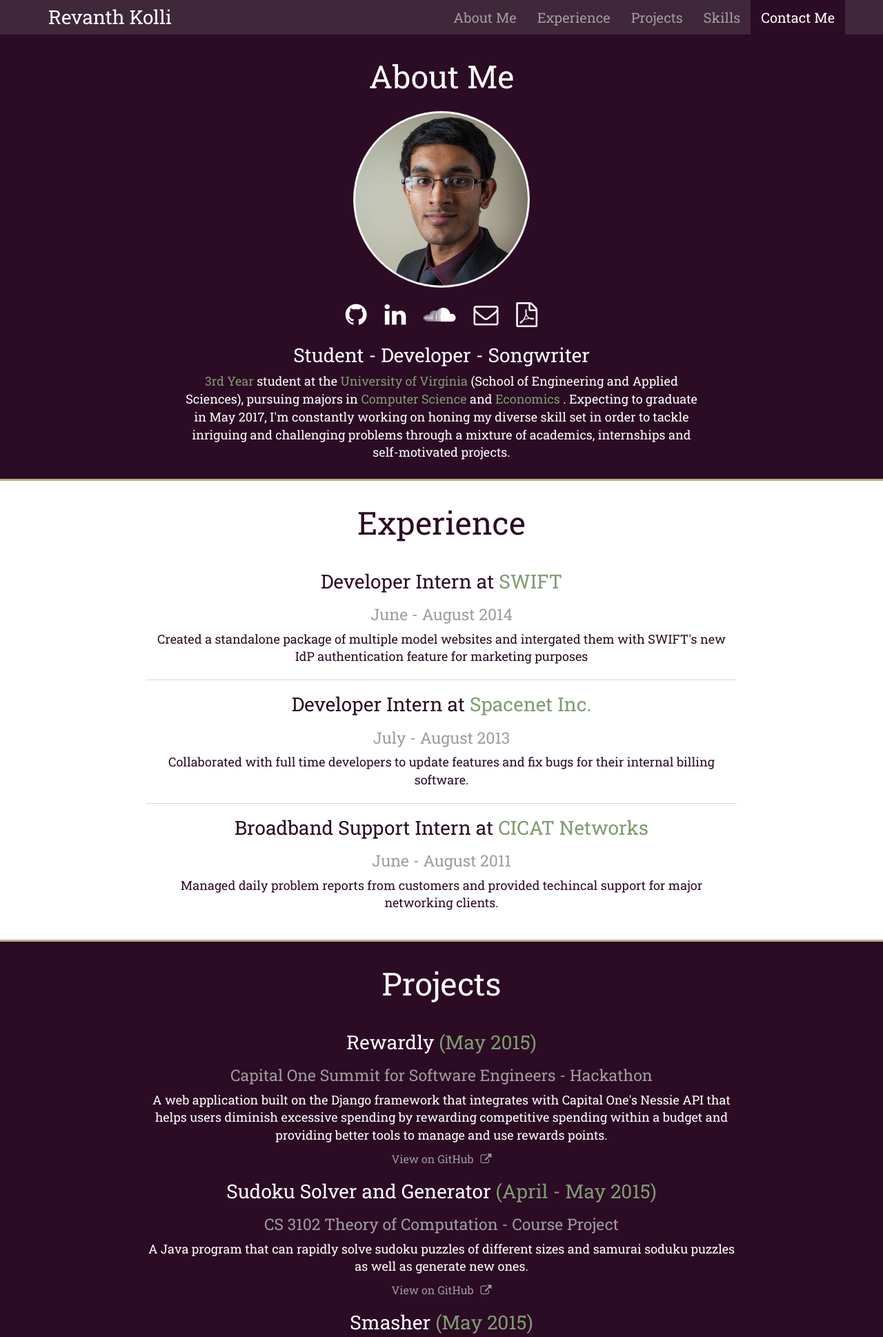
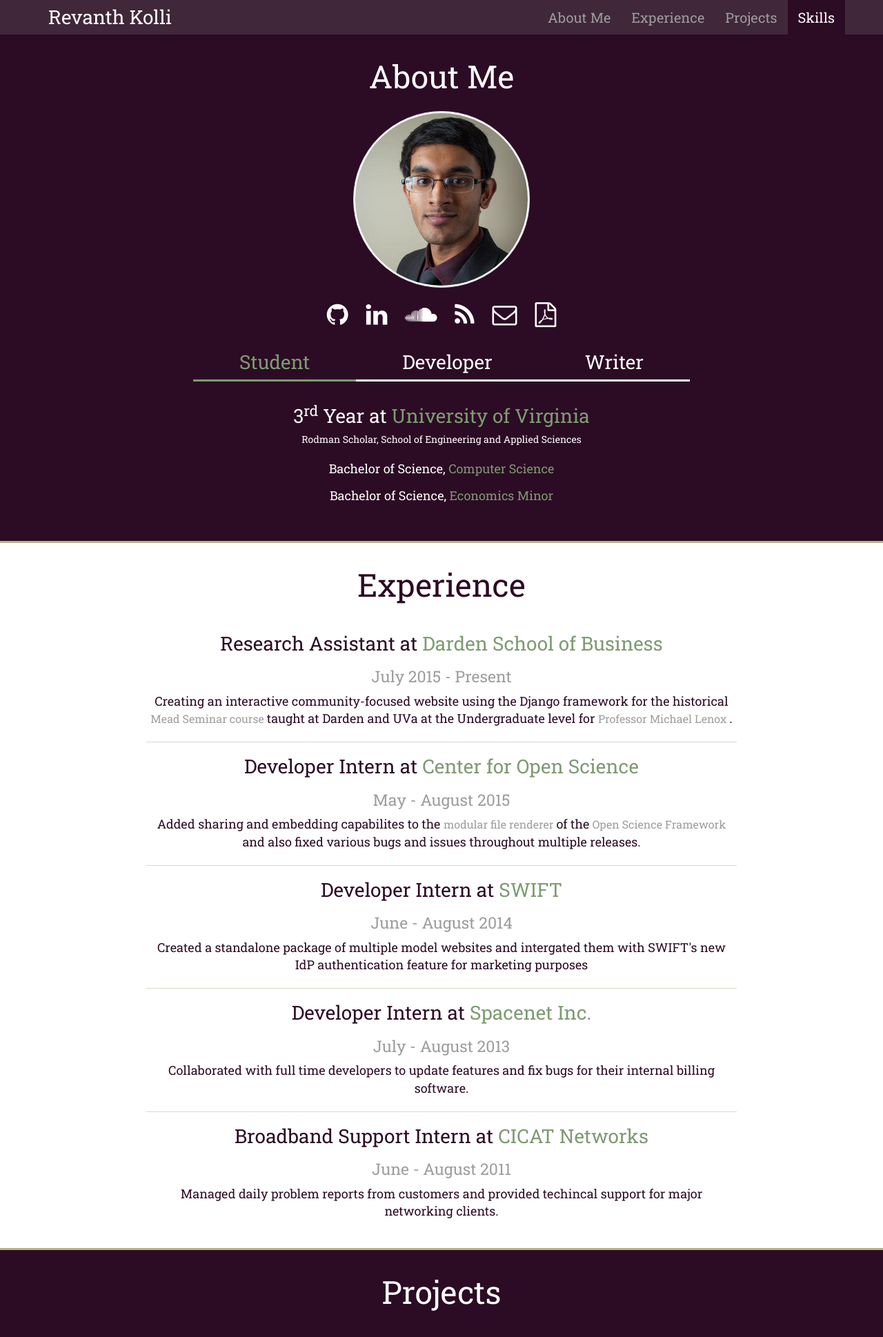
Before and after one commit to revanthkolli/revanthkolli.github.io, a PHP site: page / in a window 1280 px wide. Shown: the top 1938 px of the page at 69% size. Run offline with PHP 8.4, Linux system fonts and the light colour scheme; data that the repository does not hold is empty; some libraries are stand-ins or nearby versions.

Commit message:
updated the index.php file with changes from index.html

```diff
--- a/index.php
+++ b/index.php
@@ -33,13 +33,15 @@
   <head>
     <title> Revanth Kolli </title>
     <meta charset="utf-8">
+    <meta name="keywords" content="Revanth, Revanth Kolli, Kolli, revanthkolli">
+    <meta name="author" content="Revanth Kolli">
     <meta http-equiv="X-UA-Compatible" content="IE=edge">
     <meta name="viewport" content="width=device-width, initial-scale=1">
     <link href="css/bootstrap.min.css" rel="stylesheet">
     <link href="css/styles.css" rel="stylesheet" type="text/css">
     <link rel="stylesheet" href="fonts/font-awesome-4.3.0/css/font-awesome.min.css">
-    <link href='http://fonts.googleapis.com/css?family=Open+Sans:300italic,400italic,400,300,700,800' rel='stylesheet' type='text/css'>
-    <link href='http://fonts.googleapis.com/css?family=Roboto+Slab' rel='stylesheet' type='text/css'>
+    <link href='https://fonts.googleapis.com/css?family=Open+Sans:300italic,400italic,400,300,700,800' rel='stylesheet' type='text/css'>
+    <link href='https://fonts.googleapis.com/css?family=Roboto+Slab' rel='stylesheet' type='text/css'>
   </head>
   <body data-spy="scroll" data-target="#navbar">
     <nav class="navbar navbar-inverse navbar-fixed-top">
@@ -59,7 +61,6 @@
             <li><a href="#experience" class="alt">Experience</a></li>
             <li><a href="#projects">Projects</a></li>
             <li><a href="#skills" class="alt">Skills</a></li>
-            <li><a href="#contact">Contact Me</a></li>
           </ul>
         </div>
       </div>
@@ -74,17 +75,58 @@
           <div class="col-sm-8 col-sm-offset-2 padding-top">
             <img class="img-responsive img-circle img-thumbnail center-block img-margin" src="img/profile-sq-med.jpg" alt="Revanth Kolli" />
             <div class="btn-group-sm">
-              <div class="btn btn-sm"> <a href="https://github.com/revanthkolli" target="_blank"> <i class="fa fa-github fa-3x"></i> </a> </div>
-              <div class="btn btn-sm"> <a href="https://www.linkedin.com/pub/revanth-kolli/6b/bb1/3b6" target="_blank"> <i class="fa fa-linkedin fa-3x"></i> </a> </div>
-              <div class="btn btn-sm"> <a href="https://soundcloud.com/revanthkolli" target="_blank"> <i class="fa fa-soundcloud fa-3x"></i> </a> </div>
-              <div class="btn btn-sm"> <a href="mailto:revanthkolli@gmail.com" target="_top"> <i class="fa fa-envelope-o fa-3x"></i> </a> </div>
-              <div class="btn btn-sm"> <a href="https://docs.google.com/uc?authuser=0&id=0By3lTZ0GZpeFUHFFcFZWOU5GVVk&export=download"> <i class="fa fa-file-pdf-o fa-3x"></i> </a> </div>
+              <div class="btn btn-sm" data-toggle="tooltip" data-placement="bottom" title="GitHub"> <a href="https://github.com/revanthkolli" target="_blank"> <i class="fa fa-github fa-3x"></i> </a> </div>
+              <div class="btn btn-sm" data-toggle="tooltip" data-placement="bottom" title="LinkedIn"> <a href="https://www.linkedin.com/pub/revanth-kolli/6b/bb1/3b6" target="_blank"> <i class="fa fa-linkedin fa-3x"></i> </a> </div>
+              <div class="btn btn-sm" data-toggle="tooltip" data-placement="bottom" title="SoundCloud"> <a href="https://soundcloud.com/revanthkolli" target="_blank"> <i class="fa fa-soundcloud fa-3x"></i> </a> </div>
+              <div class="btn btn-sm" data-toggle="tooltip" data-placement="bottom" title="My Blog - Manasulo Maatalu"> <a href="http://manasulomaatalu.com/" target="_blank"> <i class="fa fa-rss fa-3x"></i> </a> </div>
+              <div class="btn btn-sm" data-toggle="tooltip" data-placement="bottom" title="Email: revanthkolli@gmail.com"> <a href="mailto:revanthkolli@gmail.com" target="_top"> <i class="fa fa-envelope-o fa-3x"></i> </a> </div>
+              <div class="btn btn-sm" data-toggle="tooltip" data-placement="bottom" title="Resume"> <a href="https://docs.google.com/uc?id=0By3lTZ0GZpeFN0R2bHBxNkRkV3M&export=download"> <i class="fa fa-file-pdf-o fa-3x"></i> </a> </div>
 
             </div>
-            <h2> Student - Developer - Songwriter </h2>
-            <p>
-              <span class="highlight"> 3rd Year </span> student at the <span class="highlight" > University of Virginia </span> (School of Engineering and Applied Sciences), pursuing majors in <span class="highlight" > Computer Science </span> and <span class="highlight"> Economics </span>. Expecting to graduate in May 2017, I'm constantly working on honing my diverse skill set in order to tackle inriguing and challenging problems through a mixture of academics, internships and self-motivated projects.
+            <div class="navbar navbar-default no-margin clear-style" role="navigation">
+              <div class="navbar-header">
+                <h2 id="active-pill"> </h2>
+                <button type="button" class="navbar-toggle custom-nav" data-toggle="collapse" data-trigger="focus" data-target="#bs-example-navbar-collapse-1" style="position: static; float: none; margin-bottom: 0px; font-size: 28px; color: #fff; font-family: 'Roboto Slab', serif; border: none; border-bottom: #7E9B72 3px solid;">Student</button>
+                  <span class="sr-only">Toggle navigation</span>
+                  <span class="icon-bar"></span>
+                  <span class="icon-bar"></span>
+                  <span class="icon-bar"></span>
+                </button>
+              </div>
+              <h2 class="no-margin collapse navbar-collapse" id="bs-example-navbar-collapse-1">
+                <ul class="nav nav-pills nav-justified head-menu">
+                  <li class="active-pill active"><a data-toggle="pill" href="#student">Student</a></li>
+                  <li><a data-toggle="pill" href="#developer">Developer</a></li>
+                  <li><a data-toggle="pill" href="#songwriter">Writer</a></li>
+                </ul>
+              </h2>
+            </div>
+            <div class="tab-content padding-top-bottom">
+              <div id="student" class="tab-pane fade in active">
+                <h2>3<sup>rd</sup> Year at <span class="highlight"> University of Virginia </span></h2>
+                <h5> Rodman Scholar, School of Engineering and Applied Sciences <h5>
+                <p class="padding-top-bottom">
+                  Bachelor of Science, <span class="highlight"> Computer Science </span>
+                  <br /> <br/>
+                  Bachelor of Science, <span class="highlight"> Economics Minor</span>
                 </p>
+              </div>
+              <div id="developer" class="tab-pane fade">
+                <h2> Develop with <span class="highlight"> Design in Mind </span> </h2>
+                <h5> Front End and Back End </h5>
+                <p class="padding-top-bottom">
+                  I'm constantly looking to diversify and refine my skill set by solving challenging problems, whether that's through courses, internships, hackathons or self-motivated projects.
+                  A fan of minimalism and appealing design, I try to incorporate both in the solutions that I deliver.
+                </p>
+              </div>
+              <div id="songwriter" class="tab-pane fade">
+                <h2> Code for the Mind, <span class="highlight"> Writing for the Soul </span></h2>
+                <h5> South Indian Classical Carnatic Vocal, Acoustic Guitar, FL Studio, Wordpress </h5>
+                <p class="padding-top-bottom">
+                  I started writing songs in high school and write stories, film reviews and other articles related to South Indian cinema on <a href="http://manasulomaatalu.com" class="highlight">my website.</a>
+                </p>
+              </div>
+            </div>
           </div>
         </div>
       </div>
@@ -96,6 +138,14 @@
           <h1> Experience </h1>
         </header>
         <div class="section-content padding-top-bottom text-center">
+          <h2> Research Assistant at <span class="highlight"> Darden School of Business </span> </h2>
+          <h3> July 2015 - Present </h3>
+          <p> Creating an interactive community-focused website using the Django framework for the historical <a href="http://news.virginia.edu/content/mr-meads-liberal-arts-seminar-stuff-legend-university-virginia" target="_blank"> Mead Seminar course </a> taught at Darden and UVa at the Undergraduate level for <a href="https://en.wikipedia.org/wiki/Michael_Lenox" target="_blank"> Professor Michael Lenox </a>.</p>
+          <hr>
+          <h2> Developer Intern at <span class="highlight"> Center for Open Science </span> </h2>
+          <h3> May - August 2015 </h3>
+          <p> Added sharing and embedding capabilites to the <a target="_blank" href="https://github.com/CenterForOpenScience/modular-file-renderer"> modular file renderer </a> of the <a target="_blank" href="https://github.com/revanthkolli/osf.io"> Open Science Framework </a> and also fixed various bugs and issues throughout multiple releases.</p>
+          <hr>
           <h2> Developer Intern at <span class="highlight"> SWIFT </span> </h2>
           <h3> June - August 2014 </h3>
           <p> Created a standalone package of multiple model websites and intergated them with SWIFT's new IdP authentication feature for marketing purposes</p>
@@ -117,9 +167,13 @@
           <h1> Projects </h1>
         </header>
         <div class="section-content padding-top-bottom text-center">
+          <h2> AutoCaption.co <span class="highlight"> (September 2015) </span> </h2>
+          <h3> PennApps XII - Hackathon </h3>
+          <p> A web application that creates captions for images uploaded by users from popular lyrics, songs, quotes and puns using IBM BlueMix, Imaggo API, Amazon Web Services (AWS) CloudSearch and Django. </p>
+          <a href="www.autocaption.co" target="_blank"> View on website <span style="padding: 3px;"> </span> <i class="fa fa-external-link fa-small"> </i> </a>
           <h2> Rewardly <span class="highlight"> (May 2015) </span> </h2>
           <h3> Capital One Summit for Software Engineers - Hackathon </h3>
-          <p> A web application built on the Django framework that integrates with Capital One's Nessie API that helps users diminish excessive spending by rewarding competitive spending within a budget and providing better tools to manage and use rewards points. </p>
+          <p> A web application built on the Django framework that integrates with Capital One's Nessie API that helps users diminish excessive spending by rewarding competitive spending within a budget and providing better tools to manage and use rewards points. Selected to be one of 30 students from the U.S. to attend this summit.</p>
           <a href="https://github.com/revanthkolli/Rewardly" target="_blank"> View on GitHub <span style="padding: 3px;"> </span> <i class="fa fa-external-link fa-small"> </i> </a>
           <h2> Sudoku Solver and Generator <span class="highlight"> (April - May 2015) </span> </h2>
           <h3> CS 3102 Theory of Computation - Course Project </h3>
@@ -128,7 +182,7 @@
           <h2> Smasher <span class="highlight"> (May 2015) </span> </h2>
           <h3> HackUVA </h3>
           <p> A calendar-based web application built using PHP, CodeIgniter and JavaScript that aims to simplify scheduling for users. </p>
-          <a href="https://github.com/revanthkolli/Rewardly" target="_blank"> View on GitHub <span style="padding: 3px;"> </span> <i class="fa fa-external-link fa-small"> </i> </a>
+          <a href="http://devpost.com/software/smasher" target="_blank"> View on DevPost <span style="padding: 3px;"> </span> <i class="fa fa-external-link fa-small"> </i> </a>
           <h2> HoosMining <span class="highlight"> (2013 - Present) </span> </h2>
           <h3> NASA Robotic Mining Team - Co-founder, Programming and Outreach Teams </h3>
           <p> Helped create a robot that can competitively mine simulated Martian territory by programming in SPIN and coordinated with various local elementary and middle schools to proomote STEM related-projects. </p>
@@ -143,6 +197,7 @@
           <h1> Skills </h1>
         </header>
         <div class="section-content padding-top-bottom text-center">
+          <div class="padding-top-bottom">
             <div class="skillbar clearfix " data-percent="70%">
 	             <div class="skillbar-title" style="background: #A80D0D;"><span>Java</span></div>
                <div class="skillbar-bar" style="background: #CF2020;"></div>
@@ -153,19 +208,19 @@
                <div class="skillbar-bar" style="background: #6C93B3;"></div>
 	             <div class="skill-bar-percent">Proficient</div>
             </div>
-          <div class="skillbar clearfix " data-percent="65%">
+            <div class="skillbar clearfix " data-percent="70%">
 	             <div class="skillbar-title" style="background: #2b5b84;"><span>Python</span></div>
                <div class="skillbar-bar" style="background: #CDA839;"></div>
 	             <div class="skill-bar-percent">Proficient</div>
             </div>
-          <div class="skillbar clearfix " data-percent="60%">
+            <div class="skillbar clearfix " data-percent="55%">
+	             <div class="skillbar-title" style="background: #AB881C;"><span>JavaScript</span></div>
+               <div class="skillbar-bar" style="background: #E8C75F;"></div>
+	             <div class="skill-bar-percent">Intermediate</div>
+            </div>
+            <div class="skillbar clearfix " data-percent="55%">
 	             <div class="skillbar-title" style="background: #6C93B3;"><span>R</span></div>
                <div class="skillbar-bar" style="background: #B9CAD9;"></div>
-	           <div class="skill-bar-percent">Intermediate</div>
-          </div>
-          <div class="skillbar clearfix " data-percent="50%">
-	           <div class="skillbar-title" style="background: #AB881C;"><span>JavaScript</span></div>
-             <div class="skillbar-bar" style="background: #E8C75F;"></div>
 	             <div class="skill-bar-percent">Intermediate</div>
             </div>
             <div class="skillbar clearfix " data-percent="45%">
@@ -183,50 +238,20 @@
                <div class="skillbar-bar" style="background: #A5A6A6;"></div>
 	             <div class="skill-bar-percent">Beginner</div>
             </div>
+            <div class="skillbar clearfix " data-percent="35%">
+	             <div class="skillbar-title" style="background: #000;"><span>PHP</span></div>
+               <div class="skillbar-bar" style="background: #7C83AF;"></div>
+	             <div class="skill-bar-percent">Beginner</div>
+            </div>
+          </div>
+          <p class="padding-top-bottom">
+            <span class="highlight"> Limited experience with: </span> Angular, Bash, Django, Flask, Go, Heroku, Firebase, Parse, PL/SQL, SPIN, Tomcat
+            <br />
+            <span class="highlight"> Worked with: </span> Atom, CodeBlocks, Eclipse, Emacs, Geany, Linux (Ubuntu w/Cinnamon), OS X, Propeller Tool, PyCharm, Rstudio, Vim, VirtualBox/VMWare, Windows, Wordpress
+          </p>
         </div>
       </div>
     </section>
-    <a href="contact" class="anchor"> </a>
-    <section id="contact" class="dark-background padding-top-bottom">
-      <div id="container" class="text-center">
-        <header class="section-header">
-          <h1> Contact Me </h1>
-        </header>
-        <div class="section-content padding-top-bottom text-center">
-          <form role="form" method="post" action="index.php#contact" class="padding-top-bottom" >
-            <div class="row control-group">
-              <div class="form-group col-xs-12 floating-label-form-group controls">
-                <input type="text" class="form-control text-center" placeholder="Name" name="name" id="name" required="required" data-validation-required-message="Please enter your name." aria-invalid="false">
-                <p class="help-block text-danger"> </p>
-              </div>
-            </div>
-            <div class="row control-group">
-              <div class="form-group col-xs-12 floating-label-form-group controls">
-                <input type="email" class="form-control text-center" placeholder="Email" name="email" id="email" required="required" data-validation-required-message="Please enter your email address." aria-invalid="false">
-                <p class="help-block text-danger"> </p>
-              </div>
-            </div>
-            <div class="row control-group">
-              <div class="form-group col-xs-12 floating-label-form-group controls">
-                <textarea class="form-control text-center" placeholder="Message" name="message" id="message" required="required" data-validation-required-message="Please enter your name." aria-invalid="false"></textarea>
-                <p class="help-block text-danger"> </p>
-              </div>
-            </div>
-            <div class="row control-group padding-top-bottom">
-                <div class="form-group col-xs-12 floating-label-form-group controls">
-                  <input type="submit" name="submit" id="submit" class="btn btn-primary btn-lg" value="Send Email" />
-                </div>
-            </div>
-            <div class="row control-group">
-              <div class="form-group col-xs-12 gloating-label-form-group controls">
-                <?php echo $result; ?>
-              </div>
-            </div>
-          </form>
-        </div>
-      </div>
-    </section>
-
     <script src="https://ajax.googleapis.com/ajax/libs/jquery/1.11.3/jquery.min.js"></script>
     <script src="js/bootstrap.min.js"></script>
     <script>
@@ -238,5 +263,35 @@
         });
       });
     </script>
+    <script>
+    $(function () {
+  $('[data-toggle="tooltip"]').tooltip()
+})
+      $('#bs-example-navbar-collapse-1').on('show.bs.collapse', function() {
+        $('.nav-pills').addClass('nav-stacked');
+      });
+      $('#bs-example-navbar-collapse-1').on('hide.bs.collapse', function() {
+        $('.nav-pills').removeClass('nav-stacked');
+      });
+      $(function(){
+        $(".nav-pills li a").click(function(){
+
+          $(".custom-nav").text($(this).text());
+          $(".custom-nav").val($(this).text());
+
+        });
+
+      });
+    </script>
+    <script>
+  (function(i,s,o,g,r,a,m){i['GoogleAnalyticsObject']=r;i[r]=i[r]||function(){
+  (i[r].q=i[r].q||[]).push(arguments)},i[r].l=1*new Date();a=s.createElement(o),
+  m=s.getElementsByTagName(o)[0];a.async=1;a.src=g;m.parentNode.insertBefore(a,m)
+  })(window,document,'script','//www.google-analytics.com/analytics.js','ga');
+
+  ga('create', 'UA-65276713-1', 'auto');
+  ga('send', 'pageview');
+
+</script>
   </body>
 </html>
```
Lines whose indentation alone changed are shown as unchanged.
